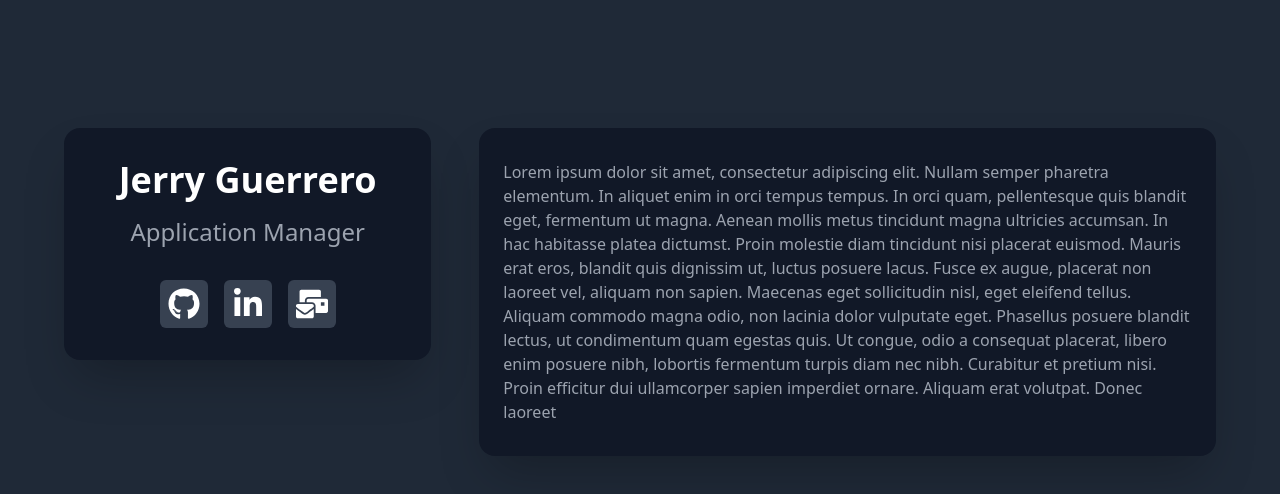
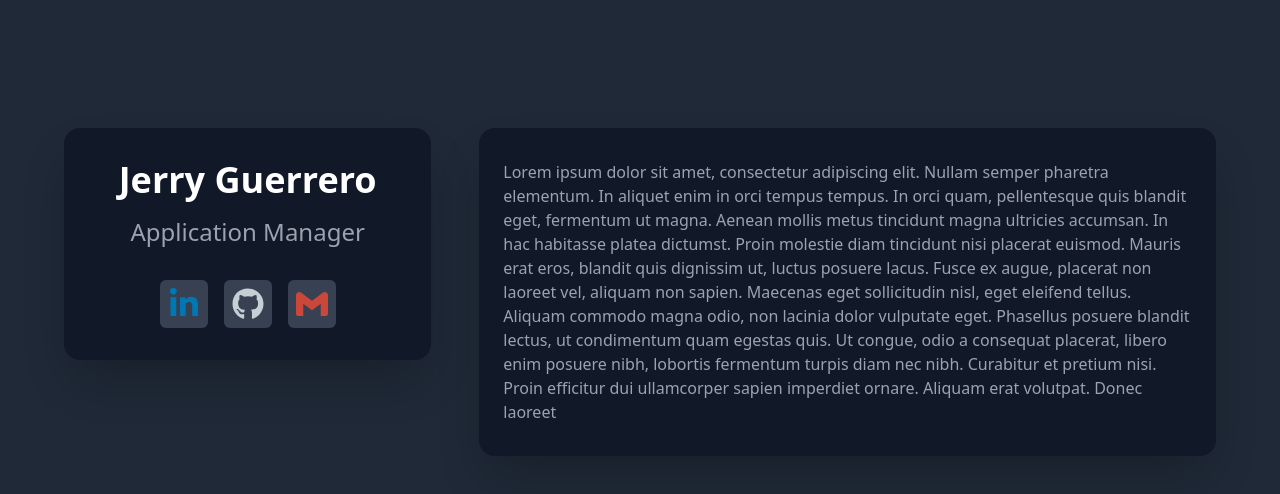
Before and after one commit to Durzo95/jerry-guerrero-portfolio, a Next.js app: page / in a window 1280 px wide. Shown: the top 494 px of the page. Built offline with nearby package versions, Linux system fonts and the light colour scheme.

Commit message:
Set social link colors

```diff
--- a/components/Profile.tsx
+++ b/components/Profile.tsx
@@ -17,7 +17,12 @@ export default function Profile() {
       <div className="flex flex-row gap-4 justify-center mt-8">
         {/* Loop through socialMediaData */}
         {socialMediaData.map((socialMedia, i) => (
-          <SocialLink key={i} href={socialMedia.href} Icon={socialMedia.Icon} />
+          <SocialLink
+            key={i}
+            href={socialMedia.href}
+            Icon={socialMedia.Icon}
+            color={socialMedia.color}
+          />
         ))}
       </div>
     </div>
--- a/components/SocialLink.tsx
+++ b/components/SocialLink.tsx
@@ -5,15 +5,16 @@ import { IconType } from "react-icons";
 interface SocialLinkProps {
   href: string;
   Icon: IconType;
+  color?: string;
 }
 
-export default function SocialLink({ href, Icon }: SocialLinkProps) {
+export default function SocialLink({ href, Icon, color }: SocialLinkProps) {
   return (
     <a
       href={href}
       className="bg-gray-700 rounded-md p-2 transform transition duration-500 hover:scale-125 hover:bg-gray-800"
     >
-      <Icon size={32} />
+      <Icon size={32} style={{ color: color }} />
     </a>
   );
 }
--- a/data/socialMediaData.ts
+++ b/data/socialMediaData.ts
@@ -1,20 +1,25 @@
 // an object that holds the social media links
-import { FaGithub, FaMailBulk, FaLinkedinIn } from "react-icons/fa";
+import { FaGithub, FaLinkedinIn } from "react-icons/fa";
+import { SiGmail } from "react-icons/si";
 import { IconType } from "react-icons";
 
 // the social media links
-const socialMediaData: Array<{ href: string; Icon: IconType }> = [
+const socialMediaData: Array<{ href: string; Icon: IconType; color: string }> =
+  [
+    {
+      href: "https://www.linkedin.com/in/gerardo-guerrero2/",
+      Icon: FaLinkedinIn,
+      color: "0077b5",
+    },
     {
       href: "https://www.linkedin.com/in/gerardo-guerrero2/",
       Icon: FaGithub,
-  },
-  {
-    href: "https://www.linkedin.com/in/gerardo-guerrero2/",
-    Icon: FaLinkedinIn,
+      color: "c6ced6",
     },
     {
       href: "mailto: jerry.guerrero95@gmail.com",
-    Icon: FaMailBulk,
+      Icon: SiGmail,
+      color: "ca473a",
     },
   ];
 
```
Lines whose indentation alone changed are shown as unchanged.
